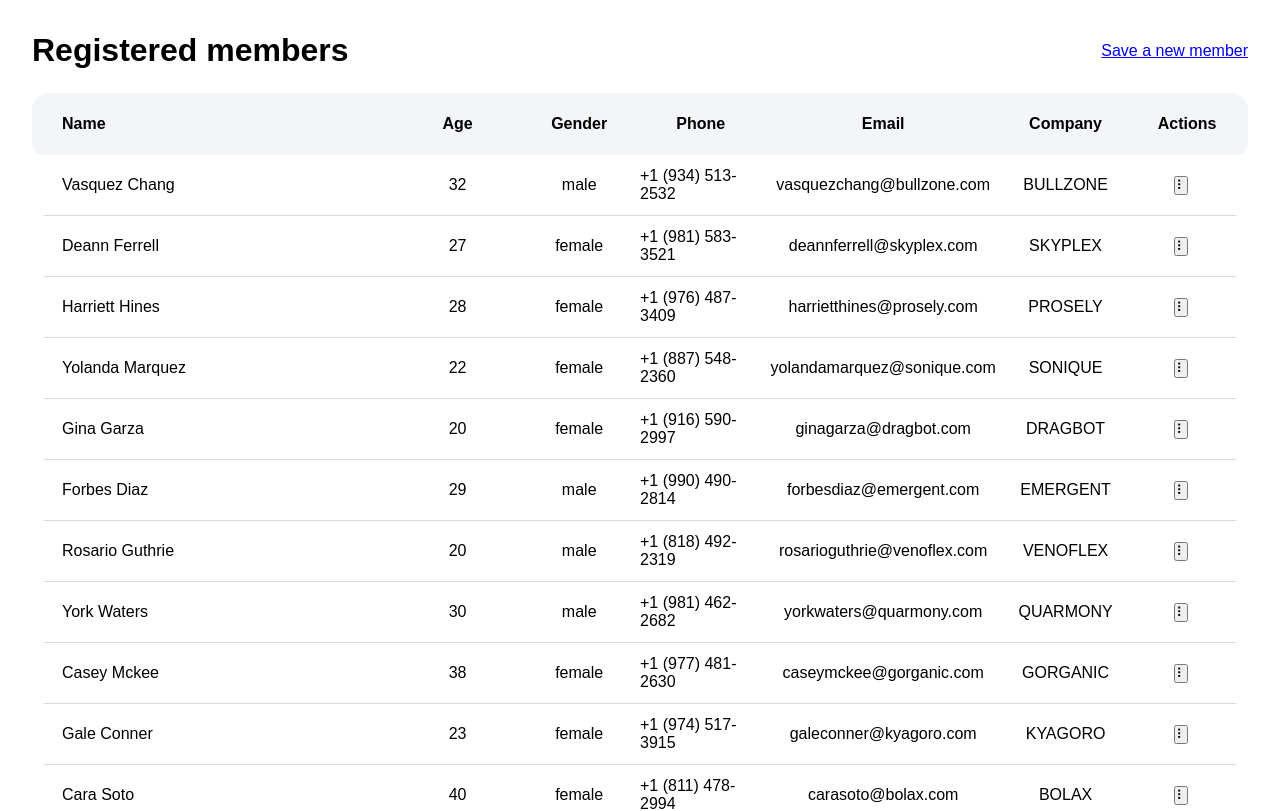
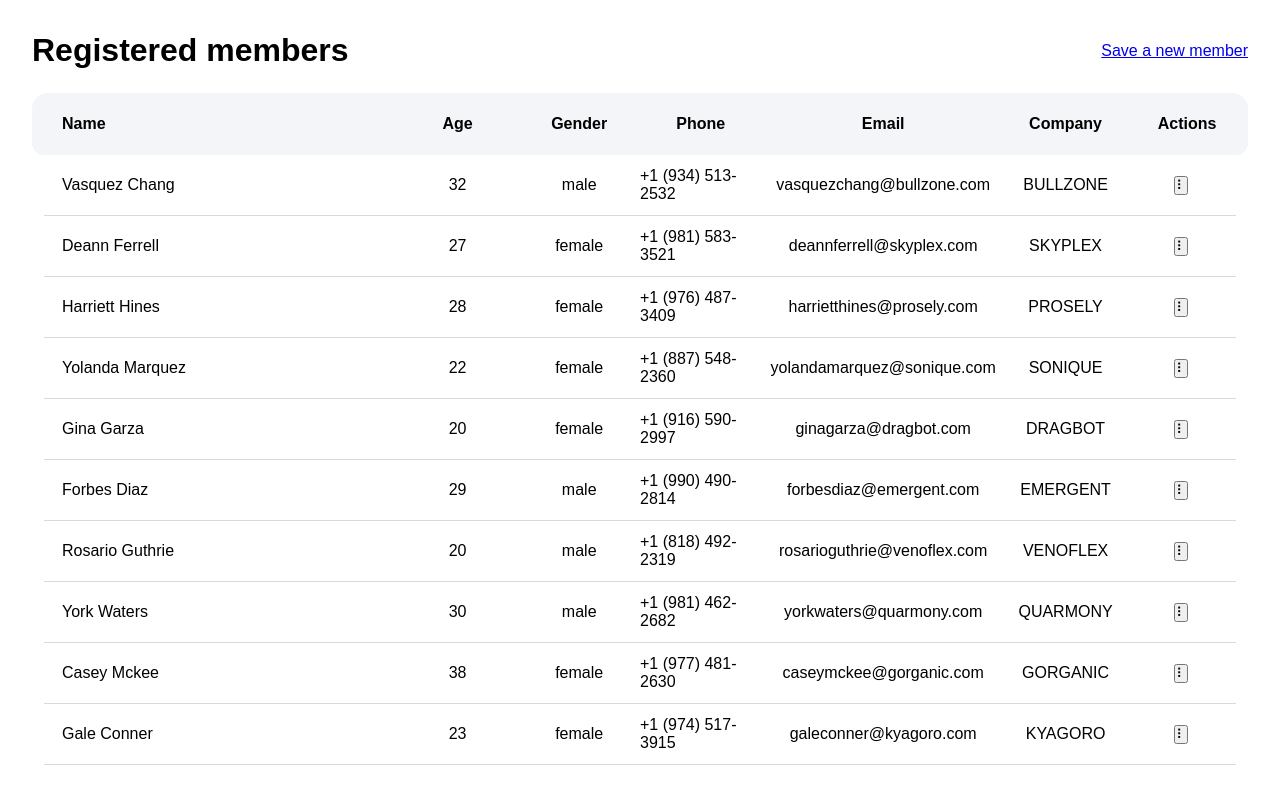
Before and after one commit to samuelsilvadev/manage-position-on-scrolling-area, a React (Create React App) app: page / in a window 1280 px wide. Shown: the top 811 px of the page. Built offline with nearby package versions, Linux system fonts and the light colour scheme; the HTML template or start-up script is replaced by a standard one.

Commit message:
feat: create layout component and set scrollable area

```diff
--- a/src/App.tsx
+++ b/src/App.tsx
@@ -1,11 +1,14 @@
 import { Routes, Route } from "react-router-dom";
 import People from "components/people";
+import Layout from "components/layout";
 
 function App() {
   return (
-    <Routes>
-      <Route path="/" element={<People />} />
-    </Routes>
+    <Layout>
+      <Routes>
+        <Route path="/" element={<People />} />
+      </Routes>
+    </Layout>
   );
 }
 
--- /dev/null
+++ b/src/components/layout/Layout.tsx
@@ -0,0 +1,8 @@
+import { FC } from "react";
+import styles from "./layout.module.scss";
+
+const Layout: FC = ({ children }) => (
+  <div className={styles.wrapper}>{children}</div>
+);
+
+export default Layout;
--- /dev/null
+++ b/src/components/layout/index.ts
@@ -0,0 +1 @@
+export { default } from "./Layout";
--- /dev/null
+++ b/src/components/layout/layout.module.scss
@@ -0,0 +1,4 @@
+.wrapper {
+  height: 100vh;
+  overflow: hidden;
+}
--- a/src/components/people/People.tsx
+++ b/src/components/people/People.tsx
@@ -9,7 +9,7 @@ import { PEOPLE_MOCK_DATA } from "./data";
 
 const People = () => {
   return (
-    <Container fullWidth direction={CONTAINER_DIRECTION.VERTICAL}>
+    <Container fullHeight fullWidth direction={CONTAINER_DIRECTION.VERTICAL}>
       <Container
         fullWidth
         padding={CONTAINER_PADDING.NONE}
```
